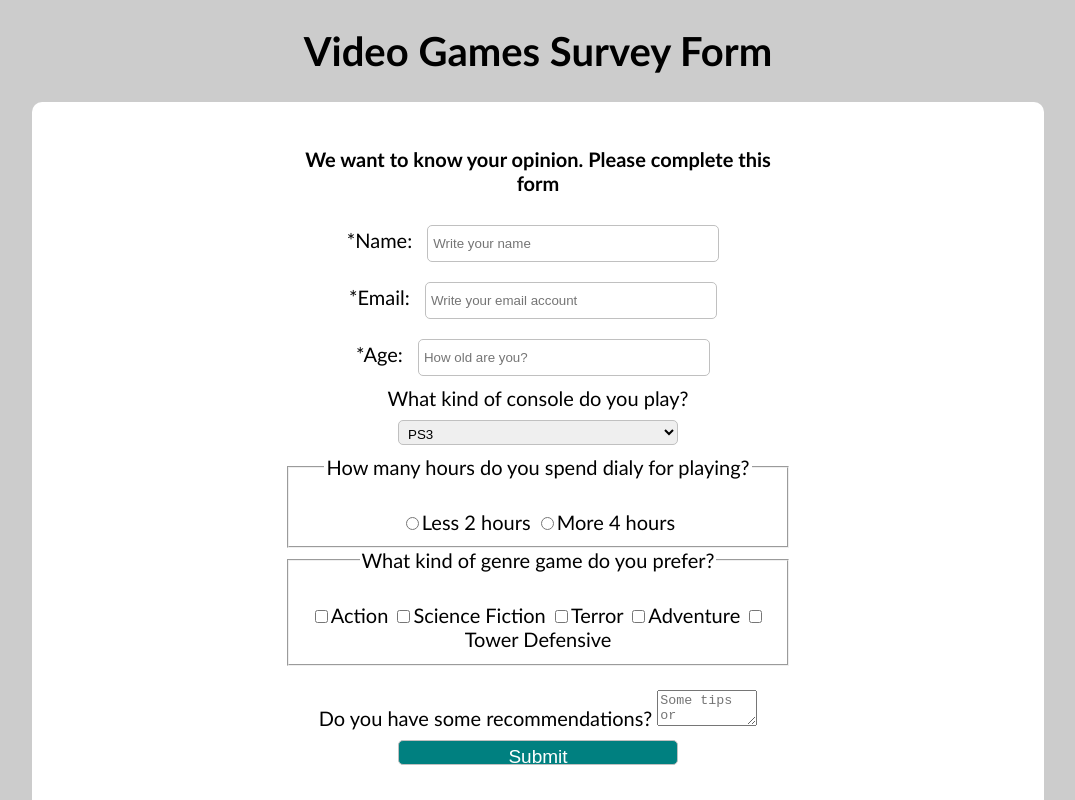
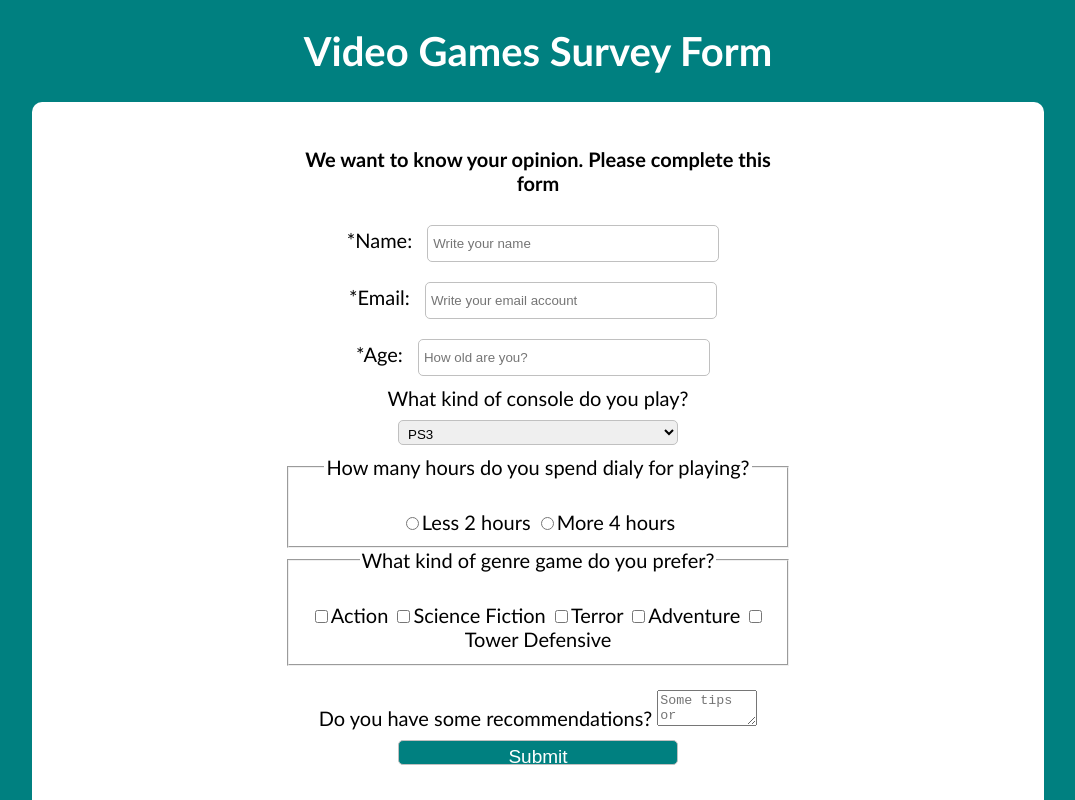
Before and after one commit to IamLAM/SurveyForm, a plain HTML site: page index.html in a window 1280 px wide. Shown: the top 800 px of the page, without its empty margins (102-1177 px from the left). Drawn offline with Linux system fonts and the light colour scheme.

Commit message:
We change the web page background

```diff
--- a/css/style.css
+++ b/css/style.css
@@ -1,11 +1,12 @@
 body {
-    background-color: #ccc;
+    background-color: #008080;
     font-family: 'Gill Sans', 'Gill Sans MT', Calibri, 'Trebuchet MS', sans-serif;
     font-size: 20px;
 }
 
 #title {
     text-align: center;
+    color: white;
 }
 
 main {
```
